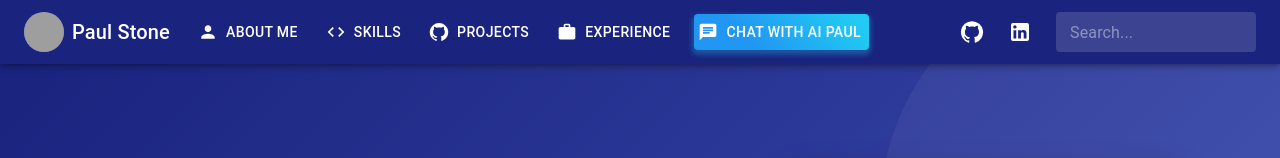
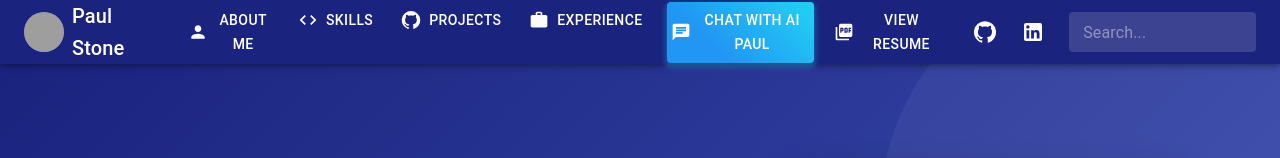
Before and after one commit to paul1stone/pstone-website, a React (Create React App) app: page / in a window 1280 px wide. Shown: the top 158 px of the page. Built offline with nearby package versions, Linux system fonts and the light colour scheme; grey boxes are pictures that could not be loaded.

Commit message:
ai can view site / link user helpful info

```diff
--- a/src/components/Navbar.js
+++ b/src/components/Navbar.js
@@ -21,6 +21,8 @@ import {
   ListItemButton,
   ListItemText
 } from '@mui/material';
+import PictureAsPdfIcon from '@mui/icons-material/PictureAsPdf';
+import ResumeViewer from '../components/ResumeViewer';
 import MenuIcon from '@mui/icons-material/Menu';
 import CodeIcon from '@mui/icons-material/Code';
 import WorkIcon from '@mui/icons-material/Work';
@@ -61,6 +63,7 @@ const fuseOptions = {
 };
 
 function Navbar() {
+  const [viewerOpen, setViewerOpen] = useState(false);
   const navigate = useNavigate();
   const theme = useTheme();
   const isMobile = useMediaQuery(theme.breakpoints.down('md'));
@@ -403,6 +406,21 @@ function Navbar() {
         {/* Social Icons (hidden on mobile for space) */}
         {!isMobile && (
           <Box sx={{ display: 'flex' }}>
+            <Button
+              variant="outlined"
+              startIcon={<PictureAsPdfIcon />}
+              onClick={() => setViewerOpen(true)}
+              sx={{
+                borderColor: '#1A237E',
+                color: 'rgba(255, 255, 255, 1)',
+                '&:hover': {
+                  borderColor: '#0D47A1',
+                  bgcolor: 'rgba(255, 255, 255, 0.51)'
+                }
+              }}
+            >
+              View Resume
+            </Button>
             <IconButton color="inherit" href="https://github.com/paul1stone" target="_blank" sx={{ ml: 1 }}>
               <GitHubIcon />
             </IconButton>
@@ -411,6 +429,7 @@ function Navbar() {
             </IconButton>
           </Box>
         )}
+        <ResumeViewer open={viewerOpen} onClose={() => setViewerOpen(false)} />
 
         {/* Search Bar */}
         <TextField
--- a/src/pages/ChatInterfacePage.js
+++ b/src/pages/ChatInterfacePage.js
@@ -175,9 +175,12 @@ function ChatInterface() {
                     borderRadius: 2,
                     color: message.sender === 'user' ? 'white' : 'text.primary'
                   }}>
-                    <Typography variant="body1" sx={{ whiteSpace: 'pre-wrap' }}>
-                      {message.text}
-                    </Typography>
+                    <Typography
+                      variant="body1"
+                      sx={{ whiteSpace: 'pre-wrap' }}
+                      dangerouslySetInnerHTML={{ __html: message.text }}
+                    />
+
                   </Paper>
                   {message.sender === 'user' && (
                     <Avatar sx={{ bgcolor: 'secondary.main' }}>U</Avatar>
```
